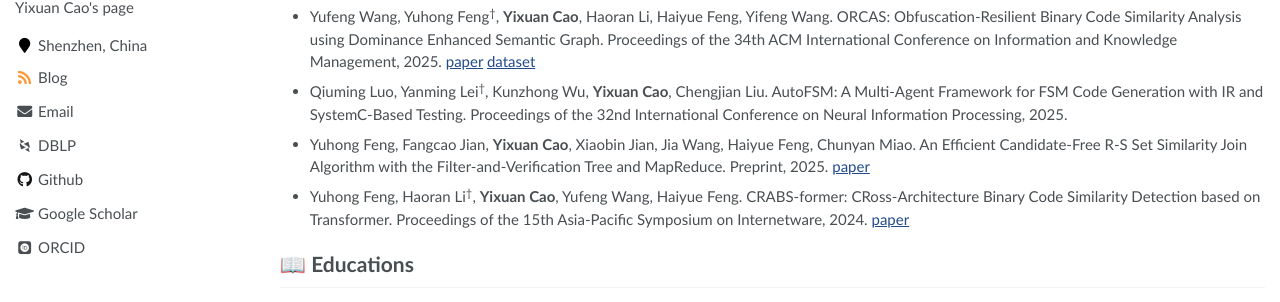
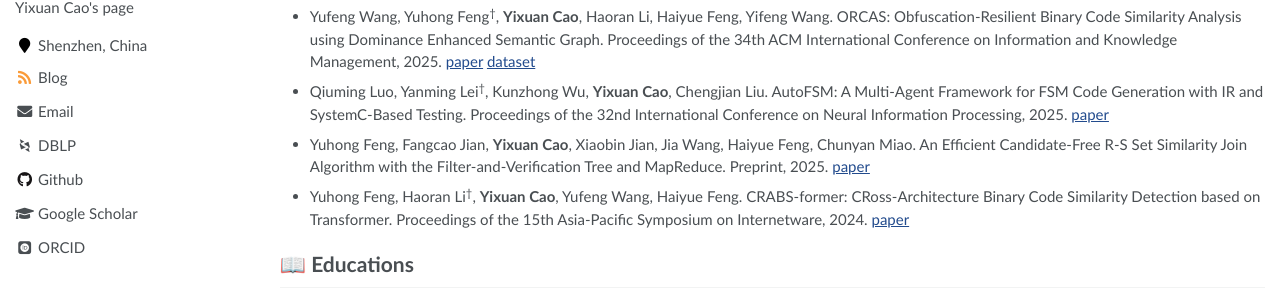
Before and after one commit to Cao-Wuhui/Cao-Wuhui.github.io, a Jekyll site: the page built from _pages/about.md, in a window 1280 px wide and 900 px high. Shown: the part 357-659 px from the top of the window. Built offline with Jekyll 4.4.1, drawn with Linux system fonts in a browser that asks for light colours; some web fonts are replaced.

Commit message:
Update publications with additional links
Added links to publications for AutoFSM and other papers.

```diff
--- a/_pages/about.md
+++ b/_pages/about.md
@@ -28,7 +28,7 @@ My research interests lie in software systems, security, and large language mode
 # 📝 Publications
 - **Yixuan Cao**, Yuhong Feng<sup>†</sup>, Huafeng Li, Chongyi Huang, Fangcao Jian, Haoran Li, Xu Wang. Tech-ASan: Two-stage check for Address Sanitizer. Proceedings of the 16th International Conference on Internetware, 2025. [paper](https://doi.org/10.1145/3755881.3755918) [slides and video](https://conf.researchr.org/details/internetware-2025/internetware-2025-research-track/38/Tech-ASan-Two-stage-check-for-Address-Sanitizer) [dataset](https://github.com/Hufffman/Adjusted-Juliet-Test-Suite)
 - Yufeng Wang, Yuhong Feng<sup>†</sup>, **Yixuan Cao**, Haoran Li, Haiyue Feng, Yifeng Wang. ORCAS: Obfuscation-Resilient Binary Code Similarity Analysis using Dominance Enhanced Semantic Graph. Proceedings of the 34th ACM International Conference on Information and Knowledge Management, 2025. [paper](https://doi.org/10.48550/ARXIV.2506.06161) [dataset](https://github.com/Cao-Wuhui/ORCAS)
-- Qiuming Luo, Yanming Lei<sup>†</sup>, Kunzhong Wu, **Yixuan Cao**, Chengjian Liu. AutoFSM: A Multi-Agent Framework for FSM Code Generation with IR and SystemC-Based Testing. Proceedings of the 32nd International Conference on Neural Information Processing, 2025.
+- Qiuming Luo, Yanming Lei<sup>†</sup>, Kunzhong Wu, **Yixuan Cao**, Chengjian Liu. AutoFSM: A Multi-Agent Framework for FSM Code Generation with IR and SystemC-Based Testing. Proceedings of the 32nd International Conference on Neural Information Processing, 2025. [paper](https://link.springer.com/chapter/10.1007/978-981-95-4088-4_29)
 - Yuhong Feng, Fangcao Jian, **Yixuan Cao**, Xiaobin Jian, Jia Wang, Haiyue Feng, Chunyan Miao. An Efficient Candidate-Free R-S Set Similarity Join Algorithm with the Filter-and-Verification Tree and MapReduce. Preprint, 2025. [paper](https://doi.org/10.48550/ARXIV.2506.03893)
 - Yuhong Feng, Haoran Li<sup>†</sup>, **Yixuan Cao**, Yufeng Wang, Haiyue Feng. CRABS-former: CRoss-Architecture Binary Code Similarity Detection based on Transformer. Proceedings of the 15th Asia-Pacific Symposium on Internetware, 2024. [paper](https://doi.org/10.1145/3671016.3671390)
 
```
